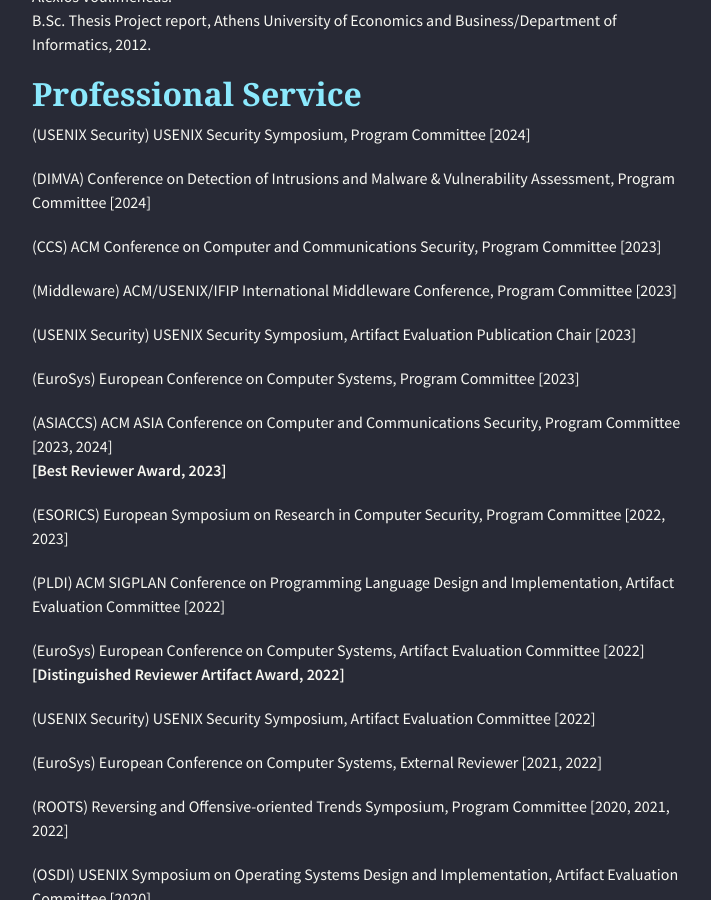
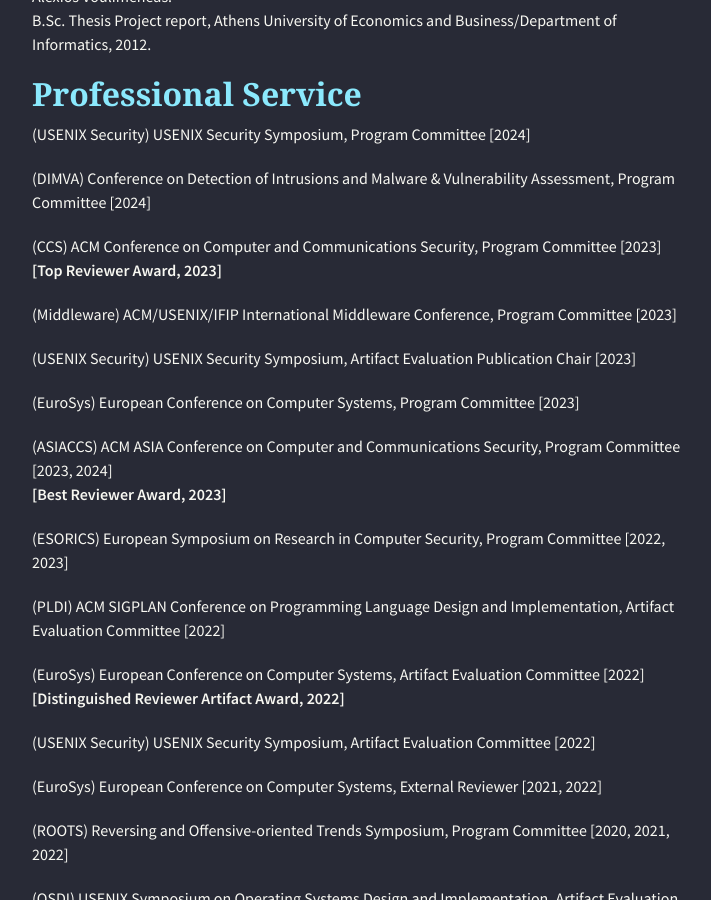
Before and after one commit to alexios-voulimeneas/alexios-voulimeneas.github.io, a Jekyll site: the page built from index.md, in a window 1280 px wide and 900 px high, scrolled down 2303 px. Shown: the whole window, without its empty margins (283-994 px from the left). Built offline with Jekyll 4.4.1, drawn with Linux system fonts in a browser that asks for light colours; nearby versions of some CDN libraries; the repository's description, which GitHub fills in, is left out.

Commit message:
Update index.md

```diff
--- a/index.md
+++ b/index.md
@@ -86,6 +86,7 @@
 (DIMVA) Conference on Detection of Intrusions and Malware & Vulnerability Assessment, Program Committee [2024]
 
 (CCS) ACM Conference on Computer and Communications Security, Program Committee [2023]
+**[Top Reviewer Award, 2023]**
 
 (Middleware) ACM/USENIX/IFIP International Middleware Conference, Program Committee [2023]
 
```
